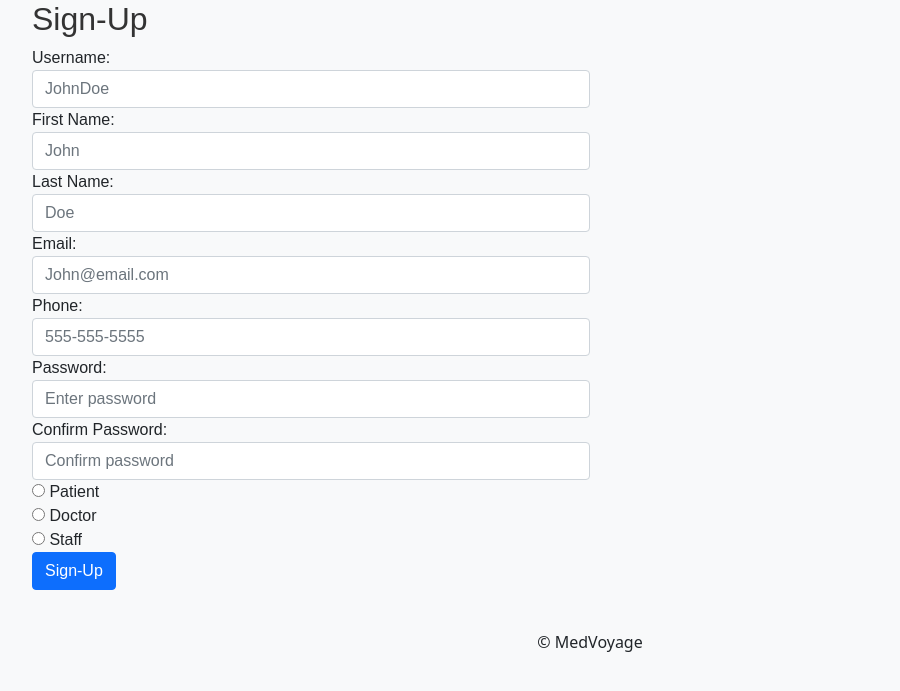
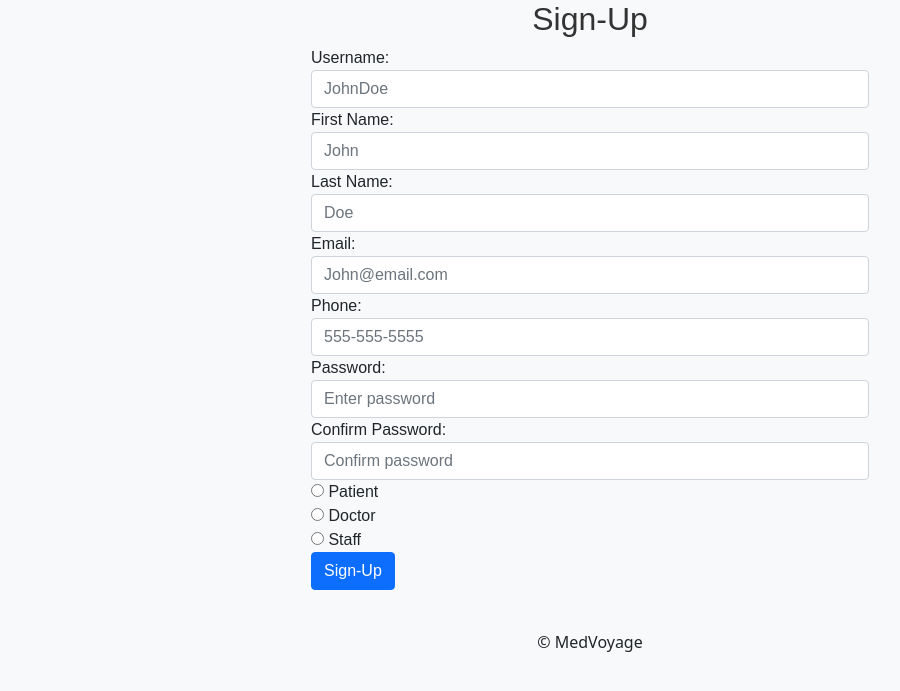
Before and after one commit to kalyancheerla/MedVoyage, a Django app: page /signup/ in a window 1280 px wide. Shown: the part 56-747 px from the top of the page, without its empty margins (50-950 px from the left). Run offline with Django 4.2, Linux system fonts and the light colour scheme.

Commit message:
Horizontally centered sign up page

```diff
--- a/src/main/templates/signup.html
+++ b/src/main/templates/signup.html
@@ -1,12 +1,12 @@
 {% extends "base.html" %}
 
 {% block content %}
-<div class="container">
-    <h2>Sign-Up</h2>
+<div class="container mx-auto">
+    <h2 class="text-center">Sign-Up</h2>
     <form method="post">
         {% csrf_token %}
 
-        <div class="form-group col-md-6">
+        <div class="form-group col-md-6 mx-auto">
             <label for="id_username">Username:</label>
             <input type="text" name="username" class="form-control" id="id_username" placeholder="JohnDoe" required value="{{ form.username.value|default:'' }}">
             {% if form.username.errors %}
@@ -16,7 +16,7 @@
             {% endif %}
         </div>
 
-        <div class="form-group col-md-6">
+        <div class="form-group col-md-6 mx-auto">
             <label for="id_first_name">First Name:</label>
             <input type="text" name="first_name" class="form-control" id="id_first_name" placeholder="John" value="{{ form.first_name.value|default:'' }}">
             {% if form.first_name.errors %}
@@ -26,7 +26,7 @@
             {% endif %}
         </div>
 
-        <div class="form-group col-md-6">
+        <div class="form-group col-md-6 mx-auto">
             <label for="id_last_name">Last Name:</label>
             <input type="text" name="last_name" class="form-control" id="id_last_name" placeholder="Doe" value="{{ form.last_name.value|default:'' }}">
             {% if form.last_name.errors %}
@@ -36,7 +36,7 @@
             {% endif %}
         </div>
 
-        <div class="form-group col-md-6">
+        <div class="form-group col-md-6 mx-auto">
             <label for="id_email">Email:</label>
             <input type="email" name="email" class="form-control" id="id_email" placeholder="John@email.com" required value="{{ form.email.value|default:'' }}">
             {% if form.email.errors %}
@@ -46,7 +46,7 @@
             {% endif %}
         </div>
 
-        <div class="form-group col-md-6">
+        <div class="form-group col-md-6 mx-auto">
             <label for="id_phone">Phone:</label>
             <input type="text" name="phone" class="form-control" id="id_phone" placeholder="555-555-5555" value="{{ form.phone.value|default:'' }}">
             {% if form.phone.errors %}
@@ -56,7 +56,7 @@
             {% endif %}
         </div>
 
-        <div class="form-group col-md-6">
+        <div class="form-group col-md-6 mx-auto">
             <label for="id_password">Password:</label>
             <input type="password" name="password" class="form-control" id="id_password" placeholder="Enter password" required>
             {% if form.password.errors %}
@@ -66,7 +66,7 @@
             {% endif %}
         </div>
 
-        <div class="form-group col-md-6">
+        <div class="form-group col-md-6 mx-auto">
             <label for="id_password2">Confirm Password:</label>
             <input type="password" name="password2" class="form-control col-md-8" id="id_password2" placeholder="Confirm password" required>
             {% if form.password2.errors %}
@@ -76,9 +76,14 @@
             {% endif %}
         </div>
 
-        {{ form.login_type }}
+        <div class="form-group col-md-6 mx-auto">
+            {{ form.login_type|safe }}
+        </div>
 
-        <button type="submit" class="btn btn-primary col-mt-3 mx-auto">Sign-Up</button>
+        <div class="form-group col-md-6 mx-auto">
+            <button type="submit" class="btn btn-primary col-mt-3 mx-auto">Sign-Up</button>
+        </div>
+
     </form>
 </div>
 {% endblock %}
```
